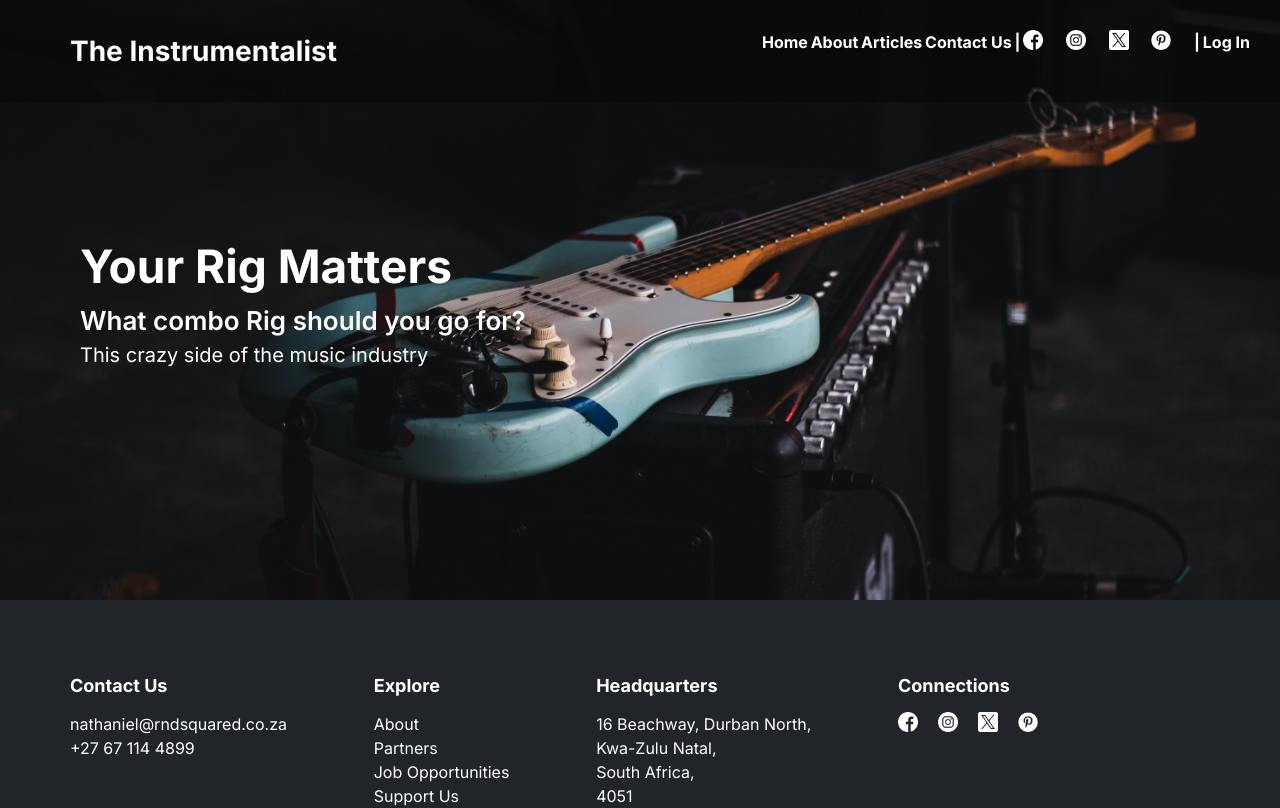
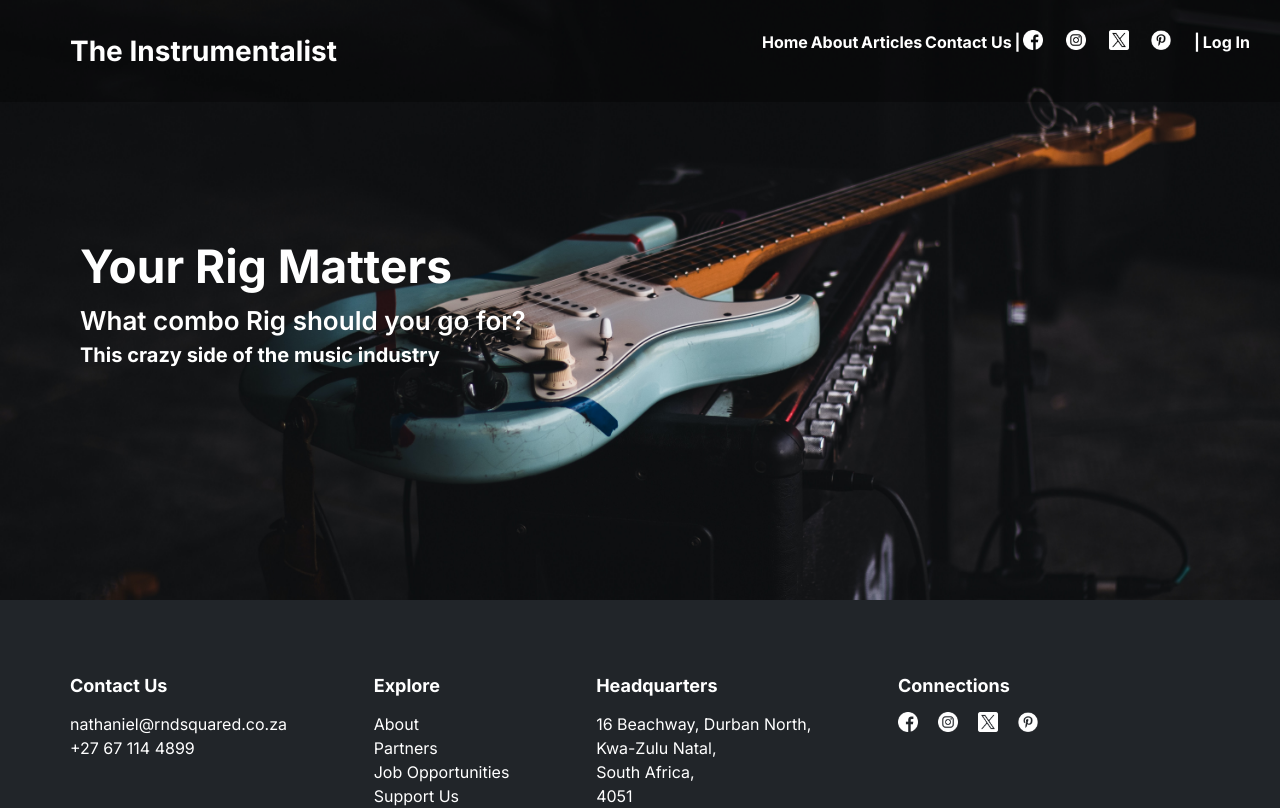
Before and after one commit to NateCreedDonato/the-instrumentalist, a Next.js app: page /articles in a window 1280 px wide. Shown: the top 808 px of the page. Built offline with nearby package versions, Linux system fonts and the light colour scheme; a web font is replaced by a local one.

Commit message:
Update page.tsx

```diff
--- a/app/articles/page.tsx
+++ b/app/articles/page.tsx
@@ -15,7 +15,7 @@ export default function Articles () {
                 <div className="text-white absolute text-left top-[232px] ml-[80px] z-40">
                     <h2 className="text-[46px] font-bold">Your Rig Matters</h2>
                     <p className="text-[26px] font-semibold">What combo Rig should you go for?</p>
-                    <p className="text-[20px]">This crazy side of the music industry</p>
+                    <p className="text-[20px] font-bold">This crazy side of the music industry</p>
                 </div>
             </div>
             <Footer />
```
